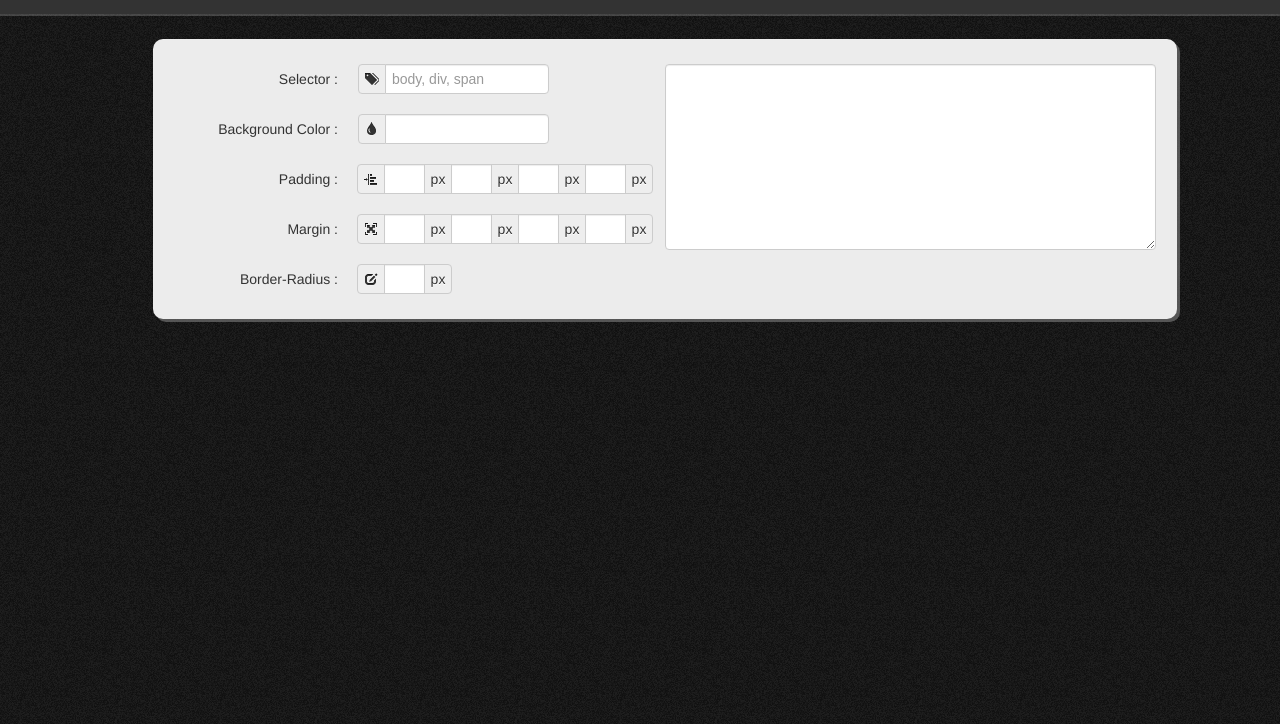
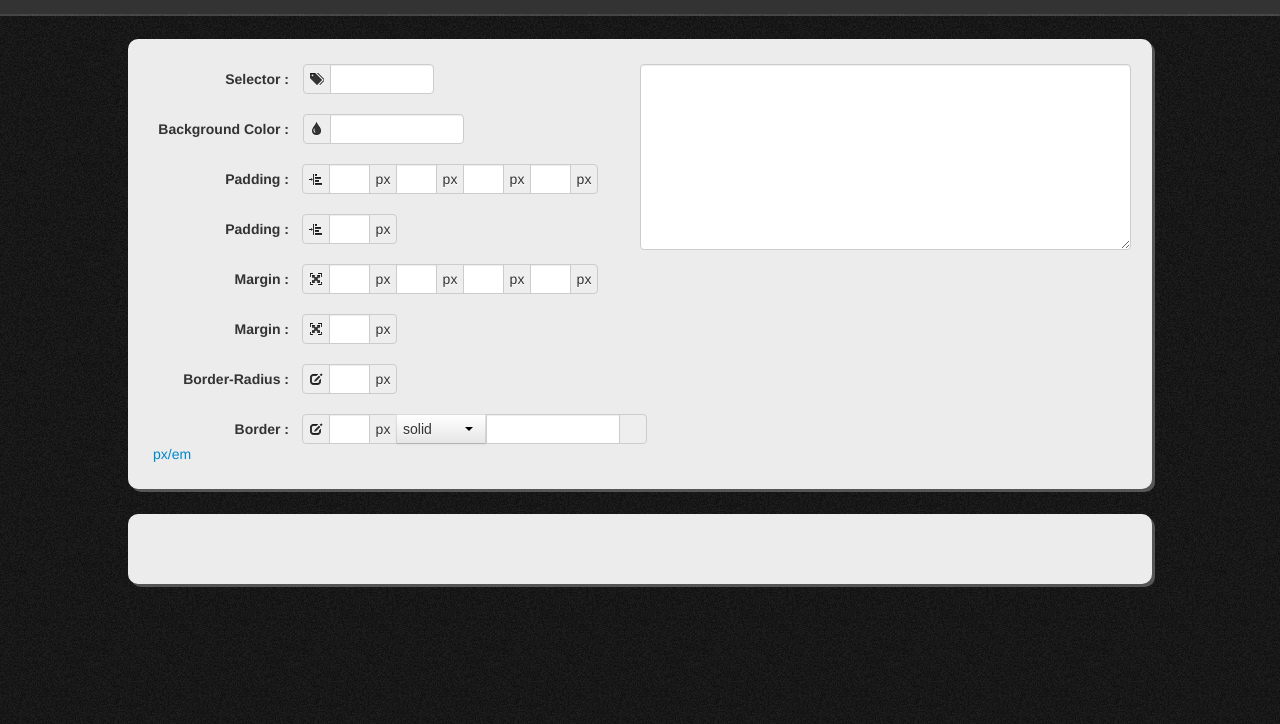
Before and after one commit to dgirgenti/eassy, a plain HTML site: page index.html in a window 1280 px wide. Shown: the part 76-800 px from the top of the page. Drawn offline with nearby package versions, Linux system fonts and the light colour scheme.

Commit message:
got bootstrap-select working and looking nice

```diff
--- a/css/main.css
+++ b/css/main.css
@@ -2,6 +2,7 @@ body {
 	margin: 0;
 	padding: 0;
 	background: url('/img/bg.png');
+	text-shadow: 1px 1px rgba(231,231,231,0.4);
 }
 
 header {
@@ -18,7 +19,7 @@ h1 {
 }
 
 #main-wrap {
-	width: 974px;
+	width: 1024px;
 	min-height: 100%;
 	height: auto !important;
 	height: 100%;
@@ -26,11 +27,12 @@ h1 {
 }
 
 .class-wrap {
-	width: 100%;
+	width: 974px;
 	background: #ececec;
 	box-shadow: 3px 3px 0 rgba(102, 102, 102, 0.8);
 	border-radius: 10px;
 	padding: 25px;
+	margin-bottom: 25px;
 }
 
 form {
@@ -40,6 +42,7 @@ form {
 }
 form label {
 	text-transform: capitalize;
+	font-weight: bold;
 }
 form label:after {
 	content: " :";
@@ -51,11 +54,37 @@ form label[required]:before {
 form .control-group:last-child {
 	margin-bottom: 0;
 }
-
+.form-horizontal .control-label {
+	width: 136px;
+}
+.form-horizontal .controls {
+	margin-left: 150px;
+}
+form input,
+.input-prepend input,
+.input-append input {
+	font-size: 13px;
+}
+.input-prepend.input-append select+.btn-group .btn,
+.input-prepend select,
+.input-append select {
+	border-top-right-radius: 0;
+	border-bottom-right-radius: 0;
+}
+.bootstrap-select.btn-group .btn .filter-option {
+	left: 6px;
+}
+input[type=text]:last-child,
+select:last-child {
+	border-top-right-radius: 4px;
+	border-bottom-right-radius: 4px;
+}
+select {
+	text-transform: capitalize;
+}
 .input-tiny {
 	width: 27px;
 }
-
 .live {
 	float: left;
 	width: 49%;
@@ -67,3 +96,12 @@ form .control-group:last-child {
 	max-width: 100%;
 	min-height: 176px;
 }
+
+.bootstrap-select.btn-group, .bootstrap-select.btn-group[class*="span"] {
+	margin-bottom:0;
+}
+
+.bootstrap-select.btn {
+	padding: 0;
+	border-radius: 0;
+}
--- a/index.html
+++ b/index.html
@@ -5,7 +5,9 @@
 <!--[if gt IE 8]><!--> <html class="no-js"> <!--<![endif]-->
 <head>
 	<title>EaSSy</title>
+	<link rel="stylesheet" href="/css/bootstrap-select.min.css" />
 	<link rel="stylesheet" href="/css/bootstrap.min.css" media="screen" />
+
 	<link rel="stylesheet" href="/css/colorpicker.css" />
 	<link rel="stylesheet" href="/css/normalize.css" />
 	<link rel="stylesheet" href="/css/main.css" />
@@ -15,63 +17,100 @@
 	<div id="main-wrap">
 		<div class="class-wrap">
 			<form class="form-horizontal">
-				<div class="control-group">
+				<div class="control-group selector-wrap">
 					<label class="control-label" for="selector">selector</label>
 					<div class="controls">
 						<div class="input-prepend">
 							<span class="add-on"><i class="icon-tags"></i></span>
-							<input class="input-medium" type="text" id="selector" placeholder="body, div, span"/>
+							<input class="input-small" type="text" id="selector" />
 						</div>
 					</div>
 				</div>
-				<div class="control-group">
+				<div class="control-group background-color-wrap">
 					<label class="control-label" for="background-color">background color</label>
 					<div class="controls">
 						<div class="input-prepend">
-							<span class="add-on"><i class="icon-tint"></i></span>
-							<input class="colorpicker input-medium" type="text" id="background-color" />
+							<span class="add-on color"><i class="icon-tint"></i></span>
+							<input class="colorpicker input-small" type="text" id="background-color" />
 						</div>
 					</div>
 				</div>
-				<div class="control-group">
+				<div class="control-group padding-all-wrap">
+					<label class="control-label" for="padding-top">padding</label>
+					<div class="controls">
+						<div class="input-append input-prepend">
+							<span class="add-on"><i class="icon-indent-left"></i></span>
+							<input class="input-tiny" type="text" id="padding-top"/>
+							<span class="add-on unit">px</span>
+							<input class="input-tiny" type="text" id="padding-right"/>
+							<span class="add-on unit">px</span>
+							<input class="input-tiny" type="text" id="padding-bottom"/>
+							<span class="add-on unit">px</span>
+							<input class="input-tiny" type="text" id="padding-left"/>
+							<span class="add-on unit">px</span>
+						</div>
+					</div>
+				</div>
+				<div class="control-group padding-one-wrap">
 					<label class="control-label" for="padding">padding</label>
 					<div class="controls">
 						<div class="input-append input-prepend">
 							<span class="add-on"><i class="icon-indent-left"></i></span>
-							<input class="input-tiny" type="text" id="padding-top"/>
-							<span class="add-on">px</span>
-							<input class="input-tiny" type="text" id="padding-right"/>
-							<span class="add-on">px</span>
-							<input class="input-tiny" type="text" id="padding-bottom"/>
-							<span class="add-on">px</span>
-							<input class="input-tiny" type="text" id="padding-left"/>
-							<span class="add-on">px</span>
+							<input class="input-tiny" type="text" id="padding"/>
+							<span class="add-on unit">px</span>
 						</div>
 					</div>
 				</div>
-				<div class="control-group">
+				<div class="control-group margin-all-wrap">
+					<label class="control-label" for="margin-top">margin</label>
+					<div class="controls">
+						<div class="input-append input-prepend">
+							<span class="add-on"><i class="icon-fullscreen"></i></span>
+							<input class="input-tiny" type="text" id="margin-top"/>
+							<span class="add-on unit">px</span>
+							<input class="input-tiny" type="text" id="margin-right"/>
+							<span class="add-on unit">px</span>
+							<input class="input-tiny" type="text" id="margin-bottom"/>
+							<span class="add-on unit">px</span>
+							<input class="input-tiny" type="text" id="margin-left"/>
+							<span class="add-on unit">px</span>
+						</div>
+					</div>
+				</div>
+				<div class="control-group margin-one-wrap">
 					<label class="control-label" for="margin">margin</label>
 					<div class="controls">
 						<div class="input-append input-prepend">
 							<span class="add-on"><i class="icon-fullscreen"></i></span>
-							<input class="input-tiny" type="text" id="margin-top"/>
-							<span class="add-on">px</span>
-							<input class="input-tiny" type="text" id="margin-right"/>
-							<span class="add-on">px</span>
-							<input class="input-tiny" type="text" id="margin-bottom"/>
-							<span class="add-on">px</span>
-							<input class="input-tiny" type="text" id="margin-left"/>
-							<span class="add-on">px</span>
+							<input class="input-tiny" type="text" id="margin"/>
+							<span class="add-on unit">px</span>
 						</div>
 					</div>
 				</div>
-				<div class="control-group">
+				<div class="control-group border-radius-wrap">
 					<label class="control-label" for="border-radius">border-radius</label>
 					<div class="controls">
 						<div class="input-append input-prepend">
 							<span class="add-on"><i class="icon-edit"></i></span>
 							<input class="input-tiny" type="text" id="border-radius"/>
-							<span class="add-on">px</span>
+							<span class="add-on unit">px</span>
+						</div>
+					</div>
+				</div>
+				<div class="control-group border-wrap">
+					<label class="control-label" for="border-size">border</label>
+					<div class="controls">
+						<div class="input-append btn-group input-prepend">
+							<span class="add-on"><i class="icon-edit"></i></span>
+							<input class="input-tiny" type="text" id="border-size"/>
+							<span class="add-on unit">px</span>
+							<select class="selectpicker span1 input-small" id="border-style">
+								<option>solid</option>
+								<option>dotted</option>
+								<option>dashed</option>
+							</select>
+							<input class="colorpicker input-small" type="text" id="border-color" />
+							<span class="add-on color">&nbsp;</span>
 						</div>
 					</div>
 				</div>
@@ -80,6 +119,10 @@
 				<textarea rows="3"></textarea>
 			</div>
 			<div class="clear">&nbsp;</div>
+			<a href="#" id="units">px/em</a>
+		</div>
+		<div class="class-wrap">
+			<div id="test">&nbsp;</div>
 		</div>
 	</div>
 	<script type="text/javascript" src="//ajax.googleapis.com/ajax/libs/jquery/1.9.1/jquery.min.js"></script>
@@ -87,6 +130,7 @@
 		window.jQuery || document.write('<script src="/js/jquery-1.9.1.min.js"><\/script>')
 	</script>
 	<script src="/js/bootstrap.min.js"></script>
+	<script src="/js/bootstrap-select.min.js"></script>
 	<script src="/js/bootstrap-colorpicker.js"></script>
 	<script src="/js/script.js"></script>
 </body>
--- a/js/script.js
+++ b/js/script.js
@@ -1,15 +1,25 @@
 var Eassy = Eassy || {};
 
 Eassy.Index = $(document).ready(function() {
+	$('.selectpicker').selectpicker({
+		size: 4
+	})
 	$('.colorpicker').colorpicker({format:"rgba"})
 		.on('changeColor', function(ev){
 			rgbastring = Eassy.RGBObjToString(ev.color.toRGB())
-			$(this).siblings('.add-on').css("background-color", rgbastring)
+			$(this).siblings('.add-on.color').css("background-color", rgbastring)
 			$(this).val(rgbastring)
 			$(this).trigger('change')
 		})
 	$('form').change(function() {
 		$('.live textarea').val(Eassy.parseCSS(Eassy.getCSSJSON()))
+	})
+	$('#units').click(function() {
+		$('.add-on.unit').each(function() {
+			if ($(this).html() == "em") $(this).html("px")
+			else if ($(this).html() == "px") $(this).html("em")
+			$(this).siblings('input').trigger('change')
+		})
 	})
 	//console.log(Eassy.parseCSS(Eassy.getCSSJSON()))
 	//console.log(Eassy.parseCSS(Eassy.getCSSJSON(),true))
@@ -56,9 +66,10 @@ Eassy.parseCSS = function (cssJSON, sass) {
 Eassy.getCSSJSON = function (form) {
 	selector = $('#selector').val() || "*"
 	props = []
-	$('input[id!=selector]').each(function() {
+	$('input[id!=selector],.selectpicker').each(function() {
 		if ($(this).val()) {
-			append = $(this).siblings('.add-on:last-child').html() || ""
+			append = $(this).siblings('.add-on.unit').html() || ""
+			if ($(this).not('input')) append = ""
 			props.push({
 				"prop" : $(this).attr('id'),
 				"attr" : $(this).val() + append
```
Also changed, not shown: css/bootstrap-select.min.css (added), js/bootstrap-select.min.js (added).
